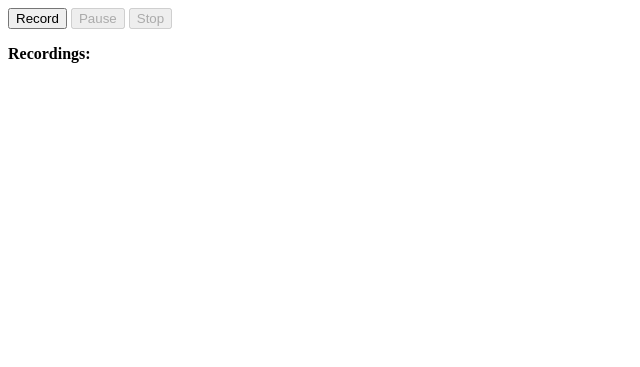
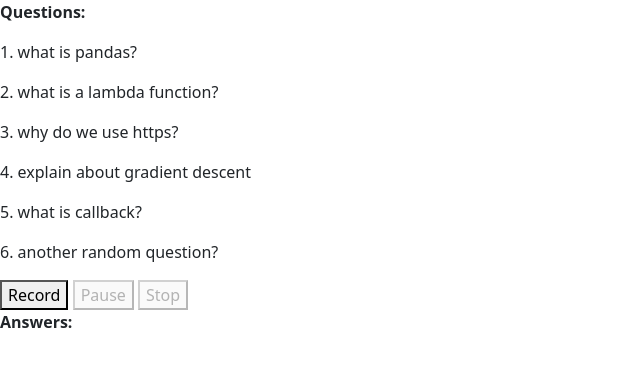
Before and after one commit to Talha-Altair/audio-recorder-flask, a Flask app: page / in a window 1280 px wide. Shown: the top 367 px of the page, without its empty margins (0-640 px from the left). Run offline with Flask 2, Linux system fonts and the light colour scheme; some libraries are stand-ins or nearby versions.

Commit message:
Updates for 2021-08-31 19:08:40

```diff
--- a/app.py
+++ b/app.py
@@ -6,23 +6,50 @@ app = Flask(__name__)
 
 AUDIO_OUTPUT_FOLDER = 'static/audio'
 
-df = pd.read_csv('questions.csv')
+def get_data():
+
+    df = pd.read_csv('questions.csv')
+
+    questions_list = df.questions.to_list()
+
+    return questions_list
 
 @app.route("/", methods=['POST', 'GET'])
 def index():
 
+    questions_list = get_data()
+
     if request.method == "POST":
+
         f = request.files['audio_data']
+
         with open(f'{AUDIO_OUTPUT_FOLDER}/audio.wav', 'wb') as audio:
+
             f.save(audio)
+
         print('file uploaded successfully')
-        return render_template('index.html', request="POST")
 
-    questions_list = df.questions.to_list()
+        return render_template('index.html')
 
-    print(questions_list,type(questions_list))
+    return render_template("index.html", questions = questions_list)
+
+@app.route("/upload", methods=['POST', 'GET'])
+def upload():
+
+    questions_list = get_data()
+
+    if request.method == "POST":
+
+        f = request.files['audio_data']
+
+        with open(f'{AUDIO_OUTPUT_FOLDER}/audio.wav', 'wb') as audio:
+
+            f.save(audio)
+
+        print('file uploaded successfully')
 
     return render_template("index.html", questions = questions_list)
 
 if __name__ == "__main__":
+
     app.run(debug=True)
--- a/questions.csv
+++ b/questions.csv
@@ -4,3 +4,4 @@ what is a lambda function?
 why do we use https?
 explain about gradient descent
 what is callback?
+another random question?
--- a/static/js/app.js
+++ b/static/js/app.js
@@ -140,7 +140,7 @@ function createDownloadLink(blob) {
     li.appendChild(document.createTextNode(filename + ".wav "))
 
     //add the save to disk link to li
-    li.appendChild(link);
+    // li.appendChild(link);
 
     //upload link
     var upload = document.createElement('a');
--- a/templates/index.html
+++ b/templates/index.html
@@ -1,21 +1,38 @@
 <html>
+
 <head>
   <meta charset="UTF-8">
-    <title>Simple Recorder.js demo with record, stop and pause - addpipe.com</title>
+  <title>Interview Bot</title>
   <meta name="viewport" content="width=device-width, initial-scale=1.0">
+  <link href="https://cdn.jsdelivr.net/npm/bootstrap@5.1.0/dist/css/bootstrap.min.css" rel="stylesheet" integrity="sha384-KyZXEAg3QhqLMpG8r+8fhAXLRk2vvoC2f3B09zVXn8CA5QIVfZOJ3BCsw2P0p/We" crossorigin="anonymous">
+</head>
 
-  </head>
 <body>
 
+  <p><strong>Questions:</strong></p>
+
+  {% for question in questions %}
+
+  <p>{{loop.index}}. {{question}}</p>
+
+  {% endfor %}
+
   <div id="controls">
+
     <button id="recordButton">Record</button>
     <button id="pauseButton" disabled>Pause</button>
     <button id="stopButton" disabled>Stop</button>
+
   </div>
-    <div style="visibility: hidden;" id="formats"></div>
-    <p><strong>Recordings:</strong></p>
+
+  <p><strong>Answers:</strong></p>
+
   <ol id="recordingsList"></ol>
+
   <script src="https://cdn.rawgit.com/mattdiamond/Recorderjs/08e7abd9/dist/recorder.js"></script>
   <script src="./static/js/app.js"></script>
+  <div style="visibility: hidden;" id="formats"></div>
+
 </body>
+
 </html>
```
Also changed, not shown: 1 other file. Lines whose indentation alone changed are shown as unchanged.
